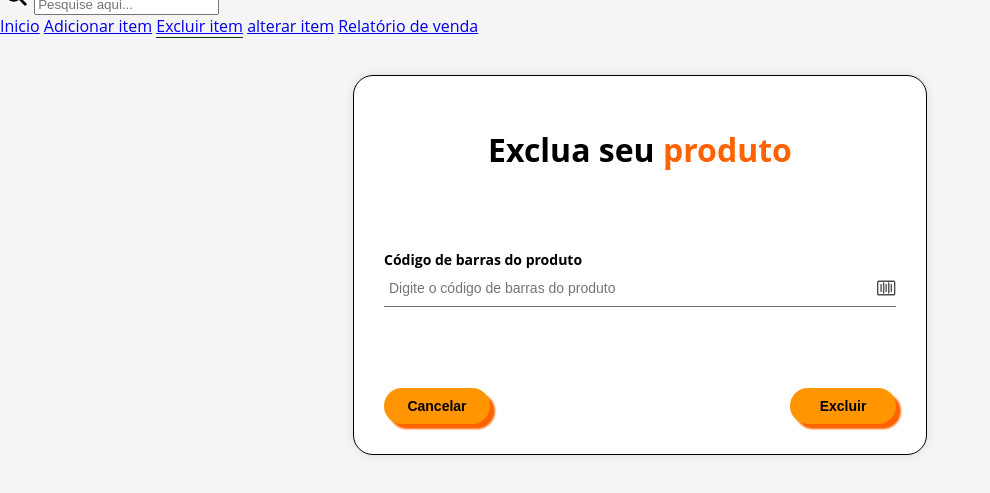
After one commit to Refy-semFilas/Site, a PHP site: page /excluiItem.html in a window 1280 px wide. The commit adds this page. Shown: the part 326-819 px from the top of the page, without its empty margins (0-990 px from the left). Run offline with PHP 8.4, Linux system fonts and the light colour scheme.

Commit message:
parte de excluir OK

```diff
--- /dev/null
+++ b/Parte cantineiro/excluiItem.html
@@ -0,0 +1,67 @@
+<!DOCTYPE html>
+<html lang="en">
+
+<head>
+    <meta charset="UTF-8">
+    <meta name="viewport" content="width=device-width, initial-scale=1.0">
+    <title>Adicionar item</title>
+    <link rel="icon" href="../img/Logo png.png">
+    <link rel="stylesheet" href="../Parte do cliente/header.css">
+    <link rel="stylesheet" href="newProduto.css">
+</head>
+
+<body>
+    <header>
+        <div class="imgEpesquisa">
+            <div class="imagemLogo">
+                <img class="logo" src="../img/Logo png.png" alt="logo">
+            </div>
+            <div class="pesquisaOpcoes">
+                <div class="barraPesquisa">
+                    <svg width="30" height="30" viewBox="0 0 24 24" fill="none" stroke="#000" stroke-width="2.2"
+                        stroke-linecap="round" stroke-linejoin="round" xmlns="http://www.w3.org/2000/svg">
+                        <circle cx="11" cy="11" r="6"></circle>
+                        <line x1="15.7" y1="15.7" x2="20.2" y2="20.2"></line>
+                    </svg>
+                    <input type="text" placeholder="Pesquise aqui...">
+                </div>
+                <div class="opcoes">
+                    <a href="inicio.html">Inicio</a>
+                    <a href="addItem.html">Adicionar item</a>
+                    <a href="excluiItem.html" style="border-bottom: 1px solid #073c05;">Excluir item</a>
+                    <a href="alteraItem">alterar item</a>
+                    <a href="relatorio.html">Relatório de venda</a>
+                </div>
+            </div>
+        </div>
+    </header>
+
+    <div class="conteudo" style="height: 50%;">
+        <form method="post" action="excluirProduto">
+            <h1 class="titleConteudo">Exclua seu&nbsp;<span class="titleConteudoColor">produto</span></h1>
+
+                <div class="coluna codigo" style="margin-top: 15%;">
+                    <label>Código de barras do produto</label>
+                    <div class="input-with-icon">
+                        <input type="text" name="codigoBarras" placeholder="Digite o código de barras do produto">
+                        <svg class="icon" width="22" height="22" viewBox="0 0 24 24" fill="none" stroke="#000"
+                            stroke-width="1.6" stroke-linecap="round" stroke-linejoin="round">
+                            <rect x="2" y="4" width="20" height="16" rx="1" />
+                            <path d="M6 8v8" />
+                            <path d="M9 6v12" />
+                            <path d="M12 8v8" />
+                            <path d="M15 6v12" />
+                            <path d="M18 8v8" />
+                        </svg>
+                    </div>
+                </div>
+
+            <div class="botoes">
+                <button class="btn cancelar" style="margin-top: 10%;">Cancelar</button>
+                <button class="btn excluir" style="margin-top: 10%;">Excluir</button>
+            </div>
+        </form>
+    </div>
+</body>
+
+</html>
--- a/Parte cantineiro/newProduto.css
+++ b/Parte cantineiro/newProduto.css
@@ -95,7 +95,7 @@ label {
     font-size: 14px;
 }
 
-.cancelar, .adicionar {
+.cancelar, .adicionar, .excluir {
     background: #ff9500;
     color: #000;
     box-shadow: 5px 5px 2px #ff6200;
```
